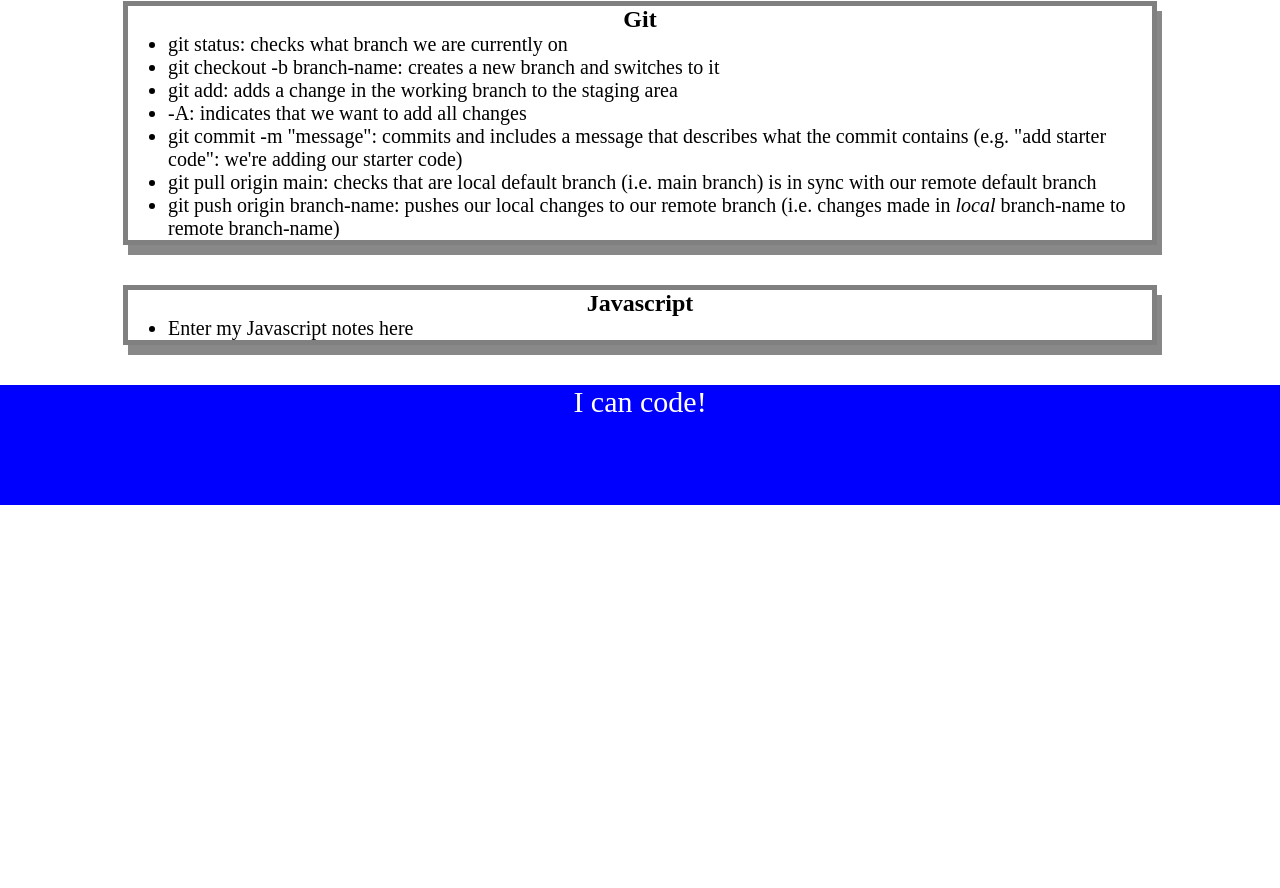
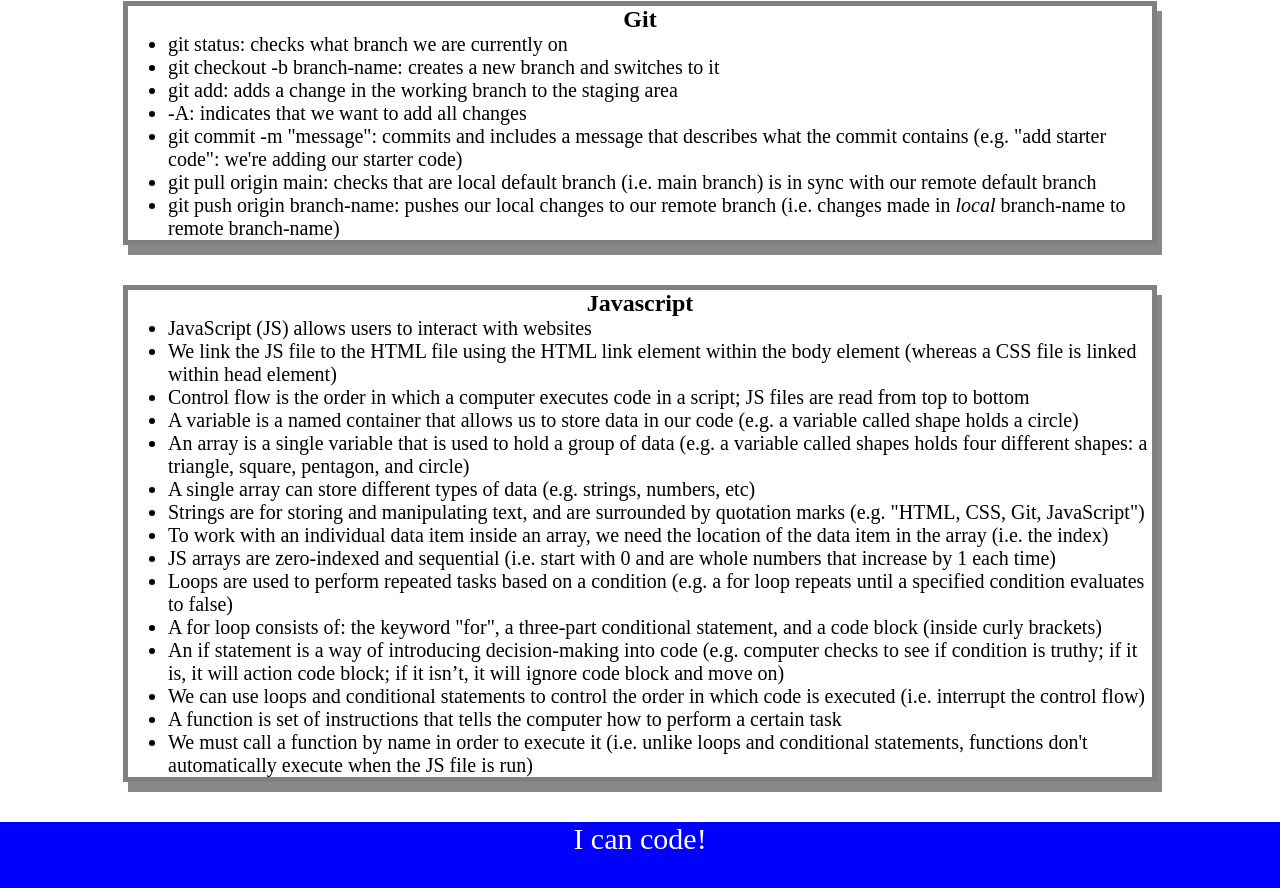
Before and after one commit to Code0Em/prework-study-guide, a plain HTML site: page index.html in a window 1280 px wide. Shown: the part 911-1799 px from the top of the page. Before the commit the page ends 1416 px from the top, so only its background shows below. Drawn offline with Linux system fonts and the light colour scheme.

Commit message:
added JS 2 to project

```diff
--- a/assets/script.js
+++ b/assets/script.js
@@ -1,19 +1,27 @@
 var topics = ['HTML', 'CSS', 'Git', 'JavaScript'];
+var randomTopic = topics[Math.floor(Math.random() * topics.length)];
 
+function listTopics() {
  for (var x = 0; x < topics.length; x++) {
    console.log(topics[x]);
  }
+}
 
-/*
-if (topic === 'HTML') {
+function selectTopic() {
+ if (randomTopic === 'HTML') {
    console.log("Let's study HTML!");
-} else if (topic === 'CSS') {
+ } else if (randomTopic === 'CSS') {
    console.log("Let's study CSS!");
-} else if (topic === 'Git') {
+ } else if (randomTopic === 'Git') {
    console.log("Let's study Git!");
-} else if (topic === 'JavaScript') {
+ } else if (randomTopic === 'JavaScript') {
    console.log("Let's study JavaScript!");
  } else {
    console.log('Please try again!');
  }
-*/
+}
+
+console.log('Here are the topics we learned through Prework:');
+listTopics();
+console.log('Which topic should we study first?');
+selectTopic();
--- a/index.html
+++ b/index.html
@@ -65,7 +65,21 @@
       <section class="card" id="javascript-section">
         <h2>Javascript</h2>
         <ul>
-          <li>Enter my Javascript notes here</li>
+          <li>JavaScript (JS) allows users to interact with websites</li>
+          <li>We link the JS file to the HTML file using the HTML link element within the body element (whereas a CSS file is linked within head element)</li>
+          <li>Control flow is the order in which a computer executes code in a script; JS files are read from top to bottom</li>
+          <li>A variable is a named container that allows us to store data in our code (e.g. a variable called shape holds a circle)</li>
+          <li>An array is a single variable that is used to hold a group of data (e.g. a variable called shapes holds four different shapes: a triangle, square, pentagon, and circle)</li>
+          <li>A single array can store different types of data (e.g. strings, numbers, etc)</li>
+          <li>Strings are for storing and manipulating text, and are surrounded by quotation marks (e.g. "HTML, CSS, Git, JavaScript")</li>
+          <li>To work with an individual data item inside an array, we need the location of the data item in the array (i.e. the index)</li>
+          <li>JS arrays are zero-indexed and sequential (i.e. start with 0 and are whole numbers that increase by 1 each time)</li>
+          <li>Loops are used to perform repeated tasks based on a condition (e.g. a for loop repeats until a specified condition evaluates to false)</li>
+          <li>A for loop consists of: the keyword "for", a three-part conditional statement, and a code block (inside curly brackets)</li>
+          <li>An if statement is a way of introducing decision-making into code (e.g. computer checks to see if condition is truthy; if it is, it will action code block; if it isn’t, it will ignore code block and move on)</li>
+          <li>We can use loops and conditional statements to control the order in which code is executed (i.e. interrupt the control flow)</li>
+          <li>A function is set of instructions that tells the computer how to perform a certain task</li>
+          <li>We must call a function by name in order to execute it (i.e. unlike loops and conditional statements, functions don't automatically execute when the JS file is run)</li>
         </ul>
 
       </section>
```
Lines whose indentation alone changed are shown as unchanged.
